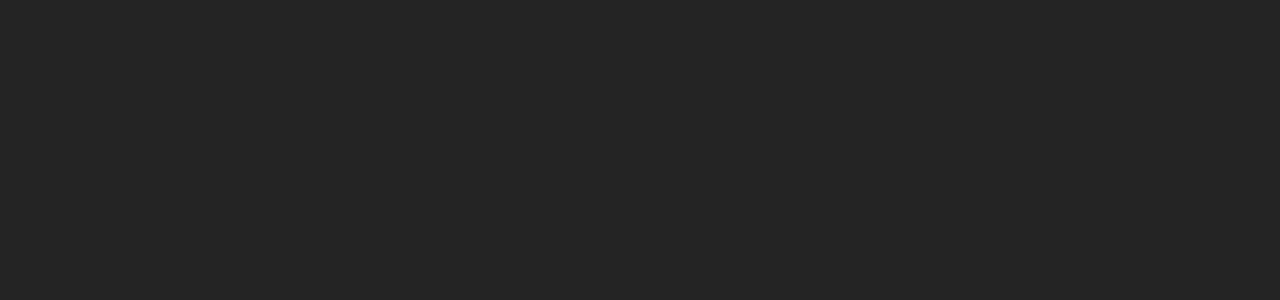
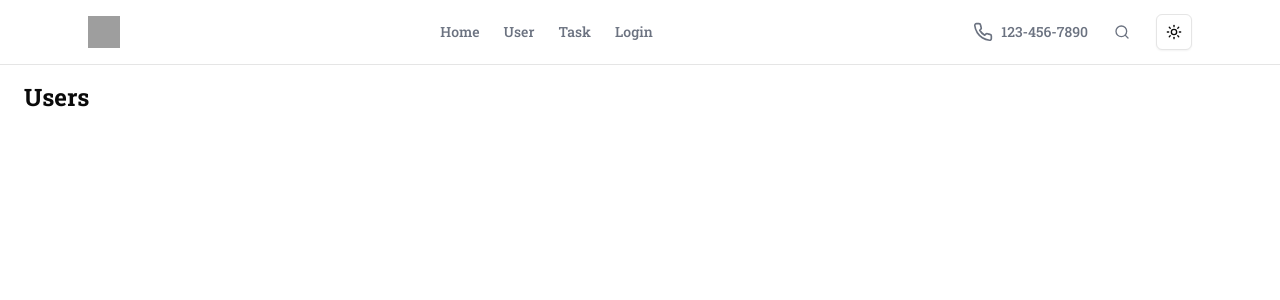
Before and after one commit to shuaib-code/RTK, a React (Vite) app: page /user in a window 1280 px wide. Before the commit this address had no page. Shown: the top 300 px of the page. Built offline with nearby package versions, Linux system fonts and the light colour scheme; grey boxes are pictures that could not be loaded.

Commit message:
route: User

```diff
--- a/src/components/base/navbar/Navbar.tsx
+++ b/src/components/base/navbar/Navbar.tsx
@@ -27,10 +27,10 @@ export default function NavBar() {
             Home
           </Link>
           <Link
-            to={"/"}
+            to={"/user"}
             className="text-gray-500 hover:text-gray-900 dark:text-gray-400 dark:hover:text-gray-50"
           >
-            About
+            User
           </Link>
           <Link
             to={"/task"}
@@ -92,14 +92,14 @@ export default function NavBar() {
                   Home
                 </Link>
                 <Link
-                  to="/"
+                  to="/user"
                   className="text-sm font-medium text-gray-500 hover:text-gray-900 dark:text-gray-400 dark:hover:text-gray-50"
                   prefetch="none"
                 >
-                  About
+                  User
                 </Link>
                 <Link
-                  to={"/"}
+                  to={"/task"}
                   className="text-sm font-medium text-gray-500 hover:text-gray-900 dark:text-gray-400 dark:hover:text-gray-50"
                 >
                   Tasks
@@ -112,103 +112,3 @@ export default function NavBar() {
     </header>
   );
 }
-
-// type TIconProps = React.SVGProps<SVGSVGElement>;
-
-// const MenuIcon: React.FC<TIconProps> = (props) => {
-//   return (
-//     <svg
-//       {...props}
-//       xmlns="http://www.w3.org/2000/svg"
-//       width="24"
-//       height="24"
-//       viewBox="0 0 24 24"
-//       fill="none"
-//       stroke="currentColor"
-//       strokeWidth="2"
-//       strokeLinecap="round"
-//       strokeLinejoin="round"
-//     >
-//       <line x1="4" x2="20" y1="12" y2="12" />
-//       <line x1="4" x2="20" y1="6" y2="6" />
-//       <line x1="4" x2="20" y1="18" y2="18" />
-//     </svg>
-//   );
-// };
-
-// function MoonIcon(props) {
-//   return (
-//     <svg
-//       {...props}
-//       xmlns="http://www.w3.org/2000/svg"
-//       width="24"
-//       height="24"
-//       viewBox="0 0 24 24"
-//       fill="none"
-//       stroke="currentColor"
-//       strokeWidth="2"
-//       strokeLinecap="round"
-//       strokeLinejoin="round"
-//     >
-//       <path d="M12 3a6 6 0 0 0 9 9 9 9 0 1 1-9-9Z" />
-//     </svg>
-//   );
-// }
-
-// function MountainIcon(props) {
-//   return (
-//     <svg
-//       {...props}
-//       xmlns="http://www.w3.org/2000/svg"
-//       width="24"
-//       height="24"
-//       viewBox="0 0 24 24"
-//       fill="none"
-//       stroke="currentColor"
-//       strokeWidth="2"
-//       strokeLinecap="round"
-//       strokeLinejoin="round"
-//     >
-//       <path d="m8 3 4 8 5-5 5 15H2L8 3z" />
-//     </svg>
-//   );
-// }
-
-// function PhoneIcon(props) {
-//   return (
-//     <svg
-//       {...props}
-//       xmlns="http://www.w3.org/2000/svg"
-//       width="24"
-//       height="24"
-//       viewBox="0 0 24 24"
-//       fill="none"
-//       stroke="currentColor"
-//       strokeWidth="2"
-//       strokeLinecap="round"
-//       strokeLinejoin="round"
-//     >
-//       <path d="M22 16.92v3a2 2 0 0 1-2.18 2 19.79 19.79 0 0 1-8.63-3.07 19.5 19.5 0 0 1-6-6 19.79 19.79 0 0 1-3.07-8.67A2 2 0 0 1 4.11 2h3a2 2 0 0 1 2 1.72 12.84 12.84 0 0 0 .7 2.81 2 2 0 0 1-.45 2.11L8.09 9.91a16 16 0 0 0 6 6l1.27-1.27a2 2 0 0 1 2.11-.45 12.84 12.84 0 0 0 2.81.7A2 2 0 0 1 22 16.92z" />
-//     </svg>
-//   );
-// }
-
-// function SearchIcon(props) {
-//   return (
-//     <svg
-//       {...props}
-//       xmlns="http://www.w3.org/2000/svg"
-//       width="24"
-//       height="24"
-//       viewBox="0 0 24 24"
-//       fill="none"
-//       stroke="currentColor"
-//       strokeWidth="2"
-//       strokeLinecap="round"
-//       strokeLinejoin="round"
-//     >
-//       <circle cx="11" cy="11" r="8" />
-//       <path d="m21 21-4.3-4.3" />
-//     </svg>
-//   );
-// }
--- /dev/null
+++ b/src/pages/User.tsx
@@ -0,0 +1,46 @@
+export default function User() {
+  //   const tasks = useAppSelector(selectFilter);
+  //   const dispatch = useAppDispatch();
+  //   if (tasks.length === 0) return <Nothing_UI />;
+
+  return (
+    <div className="px-2 mt-4">
+      <div className="grid grid-cols-1 md:grid-cols-[auto,1fr,auto] items-center gap-4 md:gap-6 mb-6">
+        <h1 className="text-2xl font-bold">Users</h1>
+
+        <div className="flex justify-center md:hidden">
+          {/* <AddTaskButton className="w-full" /> */}
+        </div>
+
+        <div className="justify-self-end hidden md:block">
+          {/* <AddTaskButton /> */}
+        </div>
+      </div>
+
+      <div className="grid gap-2">
+        {/* {tasks?.map((task, idx) => (
+          <TaskCard task={task} key={idx} />
+        ))} */}
+      </div>
+    </div>
+  );
+}
+
+// function Nothing_UI() {
+//   return (
+//     <div className="px-2 mt-4">
+//       <div className="flex justify-between">
+//         <h1 className="text-2xl font-bold mb-6">Users</h1>
+//       </div>
+//       <div className="grid gap-2">
+//         <div className="flex flex-col items-center justify-center p-8 border rounded-xl text-center space-y-3  py-16">
+//           <p className="text-base font-semibold leading-tight">No task found</p>
+//           <p className="text-sm text-muted-foreground pb-10">
+//             You don’t have any tasks yet. Start by adding a new task!
+//           </p>
+//           <AddTaskButton />
+//         </div>
+//       </div>
+//     </div>
+//   );
+// }
--- a/src/routes/router.tsx
+++ b/src/routes/router.tsx
@@ -3,6 +3,7 @@ import AuthLayout from "@/layouts/AuthLayout";
 import HomeLayout from "@/layouts/HomeLayout";
 import Login from "@/pages/Login";
 import Task from "@/pages/Tasks";
+import User from "@/pages/User";
 import { ThemeProvider } from "@/provider/themeProvider";
 import { Route, Routes } from "react-router";
 
@@ -13,6 +14,7 @@ function AppRoutes() {
         <Route path="/" element={<HomeLayout />}>
           <Route index element={<App />} />
           <Route path="/task" element={<Task />} />
+          <Route path="/user" element={<User />} />
         </Route>
 
         <Route path="/auth" element={<AuthLayout />}>
```
